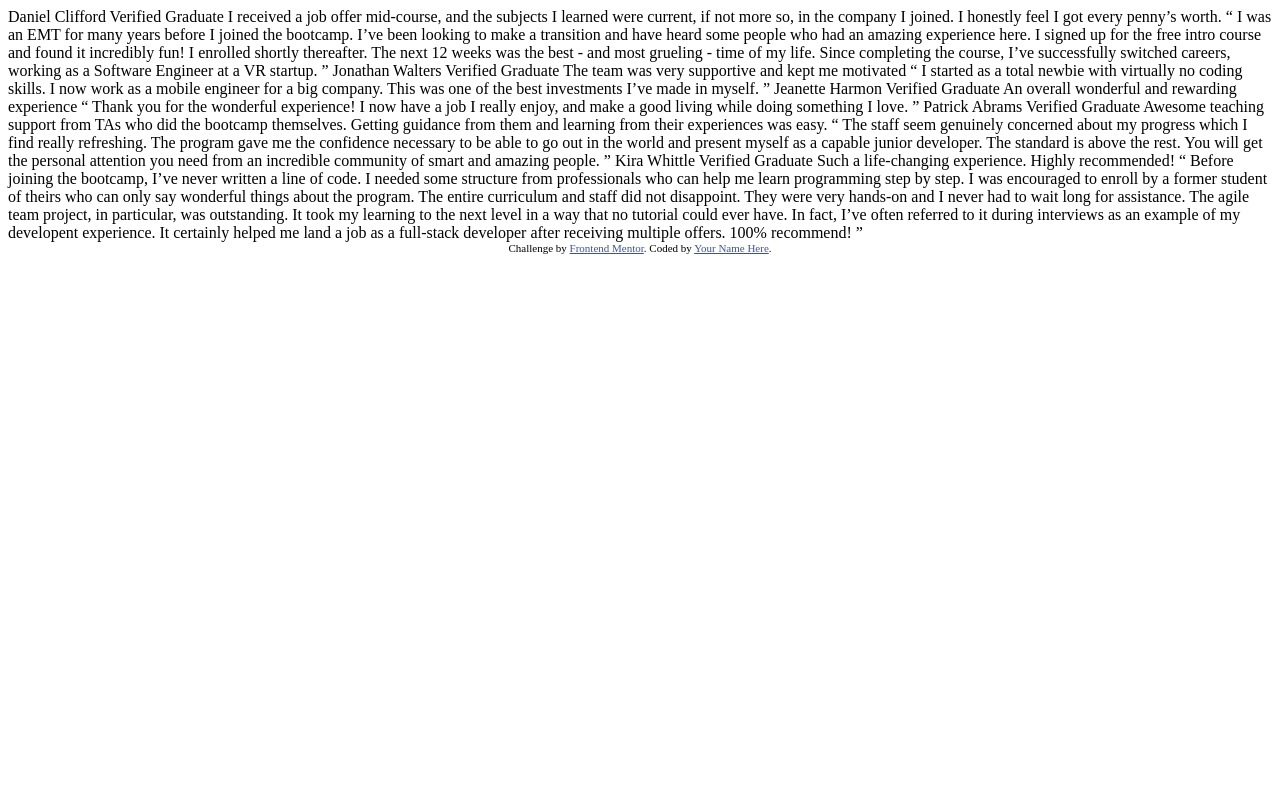
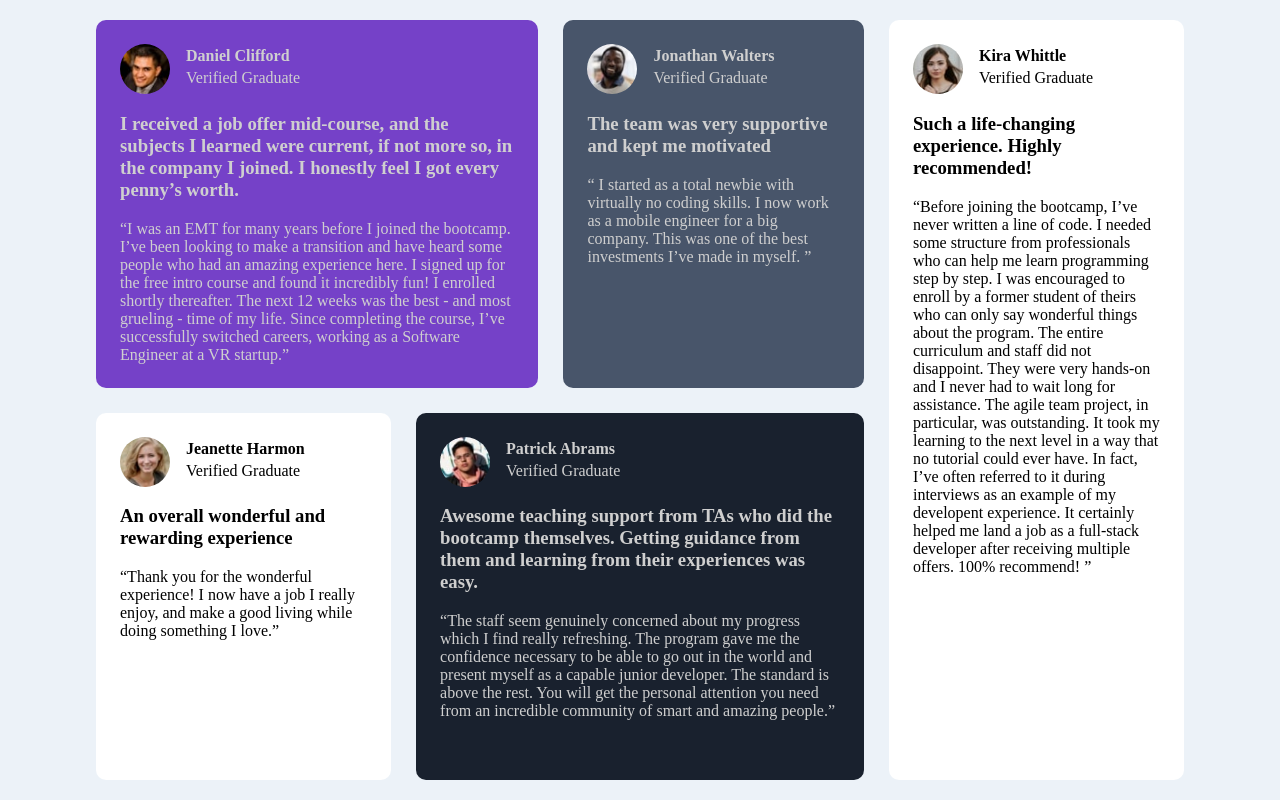
Before and after one commit to 1Zapien/testimonials-grid-section, a plain HTML site: page index.html in a window 1280 px wide. Drawn offline with Linux system fonts and the light colour scheme.

Commit message:
grid update

```diff
--- a/index.html
+++ b/index.html
@@ -8,6 +8,8 @@
 
   <title>Frontend Mentor | [Challenge Name Here]</title>
 
+  <link rel="stylesheet" href="style.css">
+
   <!-- Feel free to remove these styles or customise in your own stylesheet 👍 -->
   <style>
     .attribution { font-size: 11px; text-align: center; }
@@ -15,62 +17,98 @@
   </style>
 </head>
 <body>
-  Daniel Clifford
-  Verified Graduate
+<main class="grid">
 
-  I received a job offer mid-course, and the subjects I learned were current, if not more so,
-  in the company I joined. I honestly feel I got every penny’s worth.
+  <div class="grid__card grid__wide grid__wide--purple">
 
-  “ I was an EMT for many years before I joined the bootcamp. I’ve been looking to make a
+    <div class="persona">
+        <img src="images/image-daniel.jpg" alt="Daniel Clifford">
+        <div class="persona__info">
+          <b>Daniel Clifford</b>
+          <p>Verified Graduate</p>
+        </div>
+    </div>
+
+    <h3>I received a job offer mid-course, and the subjects I learned were current, if not more so,
+    in the company I joined. I honestly feel I got every penny’s worth.</h3>
+
+    <q>I was an EMT for many years before I joined the bootcamp. I’ve been looking to make a
     transition and have heard some people who had an amazing experience here. I signed up
     for the free intro course and found it incredibly fun! I enrolled shortly thereafter.
     The next 12 weeks was the best - and most grueling - time of my life. Since completing
-  the course, I’ve successfully switched careers, working as a Software Engineer at a VR startup. ”
+    the course, I’ve successfully switched careers, working as a Software Engineer at a VR startup.</q>
+  </div>
 
-  Jonathan Walters
-  Verified Graduate
 
-  The team was very supportive and kept me motivated
+  <div class="grid__card grid__box grid__box--grey">
+    <div class="persona">
+      <img src="images/image-jonathan.jpg" alt="Jonathan Walters">
+      <div class="persona__info">
+          <b>Jonathan Walters</b>
+          <p>Verified Graduate</p>
+      </div>
+    </div>
+
+  <h3>The team was very supportive and kept me motivated</h3>
 
     “ I started as a total newbie with virtually no coding skills. I now work as a mobile engineer
     for a big company. This was one of the best investments I’ve made in myself. ”
+  </div>
+  <div class="grid__card grid__box grid__box--white">
+    <div class="persona">
+      <img src="images/image-jeanette.jpg" alt="Jeanette Harmon">
+      <div class="persona__info">
+          <b>Jeanette Harmon</b>
+          <p>Verified Graduate</p>
+      </div>
+    </div>
 
-  Jeanette Harmon
-  Verified Graduate
+    <h3>An overall wonderful and rewarding experience</h3>
 
-  An overall wonderful and rewarding experience
+    <q>Thank you for the wonderful experience! I now have a job I really enjoy, and make a good living
+    while doing something I love.</q>
+  </div>
 
-  “ Thank you for the wonderful experience! I now have a job I really enjoy, and make a good living
-  while doing something I love. ”
+  <div class="grid__card grid__wide grid__wide--dark">
+    <div class="persona">
+      <img src="images/image-patrick.jpg" alt="Patrick Abrams">
+      <div class="persona__info">
+          <b>Patrick Abrams</b>
+          <p>Verified Graduate</p>
+      </div>
+    </div>
 
-  Patrick Abrams
-  Verified Graduate
+    <h3>Awesome teaching support from TAs who did the bootcamp themselves. Getting guidance from them and
+    learning from their experiences was easy.</h3>
 
-  Awesome teaching support from TAs who did the bootcamp themselves. Getting guidance from them and
-  learning from their experiences was easy.
-
-  “ The staff seem genuinely concerned about my progress which I find really refreshing. The program
+    <q>The staff seem genuinely concerned about my progress which I find really refreshing. The program
     gave me the confidence necessary to be able to go out in the world and present myself as a capable
     junior developer. The standard is above the rest. You will get the personal attention you need from
-  an incredible community of smart and amazing people. ”
+    an incredible community of smart and amazing people.</q>
+  </div>
 
-  Kira Whittle
-  Verified Graduate
+  <div class="grid__card grid__tall">
+    <div class="persona">
+      <img src="images/image-kira.jpg" alt="Kira Whittle">
+      <div class="persona__info">
+          <b>Kira Whittle</b>
+          <p>Verified Graduate</p>
+      </div>
+    </div>
 
-  Such a life-changing experience. Highly recommended!
 
-  “ Before joining the bootcamp, I’ve never written a line of code. I needed some structure from
+    <h3>Such a life-changing experience. Highly recommended!</h3>
+
+    <q>Before joining the bootcamp, I’ve never written a line of code. I needed some structure from
     professionals who can help me learn programming step by step. I was encouraged to enroll by a former
     student of theirs who can only say wonderful things about the program. The entire curriculum and staff
     did not disappoint. They were very hands-on and I never had to wait long for assistance. The agile team
     project, in particular, was outstanding. It took my learning to the next level in a way that no tutorial
     could ever have. In fact, I’ve often referred to it during interviews as an example of my developent
     experience. It certainly helped me land a job as a full-stack developer after receiving multiple offers.
-  100% recommend! ”
+    100% recommend! </q>
+  </div>
 
-  <div class="attribution">
-    Challenge by <a href="https://www.frontendmentor.io?ref=challenge" target="_blank">Frontend Mentor</a>.
-    Coded by <a href="#">Your Name Here</a>.
-  </div>
+</main>
 </body>
 </html>
--- /dev/null
+++ b/style.scss
@@ -0,0 +1,98 @@
+
+
+
+
+body{
+    margin: 0px;
+    min-height: 100vh;
+    display: flex;
+    align-items: center;
+    justify-content: center;
+    background-color:hsl(210, 46%, 95%);
+}
+
+.grid{
+    width: 85%;
+    display: grid;
+    column-gap: 25px;
+    row-gap: 25px;
+    grid-auto-rows: 1fr;
+    grid-template-areas:
+    "clifford clifford"
+    "walters walters"
+    "harmon harmon"
+    "abrams abrams"
+    "whittle whittle"
+}
+
+@media only screen and (min-width: 1000px ){
+    .grid{
+        width: 85%;
+        display: grid;
+        column-gap: 25px;
+        row-gap: 25px;
+        grid-auto-rows: 1fr;
+        grid-template-areas:
+        "clifford clifford walters  whittle"
+        "harmon abrams abrams whittle"
+    }
+
+}
+
+
+.grid__wide--purple{
+    grid-area: clifford;
+    background-color: hsl(263, 55%, 52%);
+    color:  hsl(0, 0%, 81%);
+}
+
+.grid__box--grey{
+    grid-area:walters;
+    background-color:hsl(217, 19%, 35%);
+    color:  hsl(0, 0%, 81%);
+}
+
+
+.grid__box--white{
+    grid-area: harmon;
+    background-color: white;
+}
+
+.grid__wide--dark{
+    grid-area: abrams;
+    background-color:hsl(219, 29%, 14%);
+    color:  hsl(0, 0%, 81%);
+}
+
+.grid__tall{
+    grid-area: whittle;
+    background-color: white;
+}
+
+
+.grid__card{
+    border-radius: 10px;
+    padding: 1.5rem;
+    .persona{
+
+        display: flex;
+        flex-direction: row;
+        align-items: center;
+
+        img{
+            border-radius: 50%;
+            width: 50px;
+            height: 50px;
+        }
+        .persona__info{
+            padding-left: 1rem;
+            align-self: center;
+            p{
+                margin: .25rem 0rem;
+            }
+
+
+        }
+
+    }
+}
```
Also changed, not shown: style.css (added), 1 other file. Lines whose indentation alone changed are shown as unchanged.
